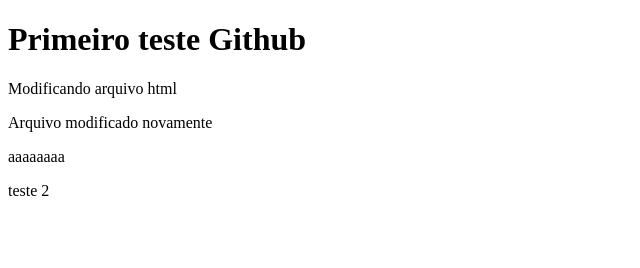
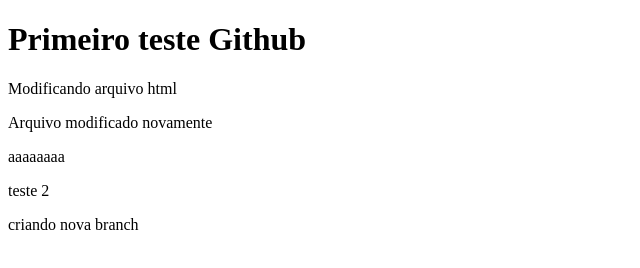
Before and after one commit to ti-willi/teste-github, a plain HTML site: page index.html in a window 1280 px wide. Shown: the whole page, without its empty margins (0-640 px from the left). Drawn offline with Linux system fonts and the light colour scheme.

Commit message:
tomar no cu

```diff
--- a/index.html
+++ b/index.html
@@ -13,6 +13,7 @@
     <p>Arquivo modificado novamente</p>
     <p>aaaaaaaa</p>
     <p>teste 2</p>
+    <p>criando nova branch</p>
 
     <script src="main.js"></script>
 
```
